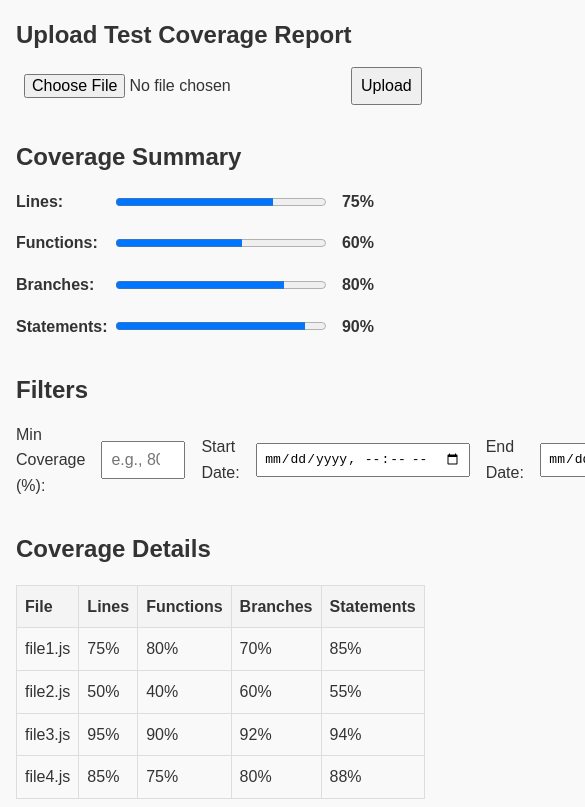
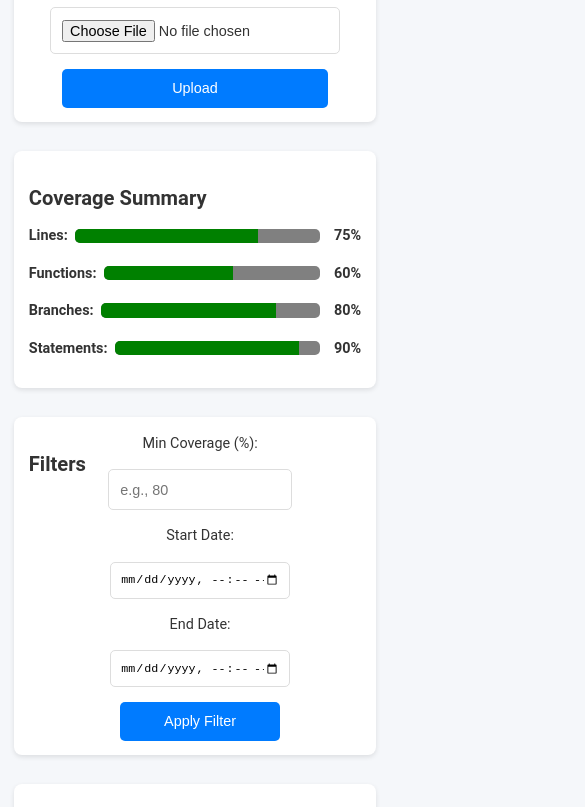
Before and after one commit to xytyfresch/kursach, a plain HTML site: page index.html in a window 390 px wide. Shown: the part 144-951 px from the top of the page, 585 px wide, since content can reach past the window. Drawn offline with Linux system fonts and the light colour scheme.

Commit message:
update design

```diff
--- a/css/styles.css
+++ b/css/styles.css
@@ -1,23 +1,23 @@
 /* Основной стиль */
 body {
-  font-family: Arial, sans-serif;
+  font-family: "Roboto", Arial, sans-serif;
   line-height: 1.6;
   margin: 0;
   padding: 0;
-  background-color: #f9f9f9;
+  background-color: #f5f7fa;
   color: #333;
 }
 
 header {
   background: #333;
   color: #fff;
-  padding: 1em 0;
+  padding: 1em;
   text-align: center;
 }
 
 header h1 {
   margin: 0;
-  font-size: 1.8em;
+  font-size: 2em;
 }
 
 main {
@@ -28,23 +28,41 @@ main {
 
 section {
   margin-bottom: 2em;
+  background: #fff;
+  border-radius: 8px;
+  padding: 1em;
+  box-shadow: 0 2px 5px rgba(0, 0, 0, 0.1);
 }
 
 h2 {
-  font-size: 1.5em;
+  font-size: 1.8em;
   margin-bottom: 0.5em;
 }
 
 form {
   display: flex;
+  flex-wrap: wrap;
   gap: 1em;
   align-items: center;
 }
 
 form input,
 form button {
-  padding: 0.5em;
+  padding: 0.8em;
   font-size: 1em;
+  border: 1px solid #ddd;
+  border-radius: 5px;
+}
+
+form button {
+  background-color: #007bff;
+  color: #fff;
+  cursor: pointer;
+  border: none;
+}
+
+form button:hover {
+  background-color: #0056b3;
 }
 
 table {
@@ -61,7 +79,7 @@ td {
 
 th,
 td {
-  padding: 0.5em;
+  padding: 0.8em;
   text-align: left;
 }
 
@@ -83,12 +101,14 @@ th {
 
 .stats-bar progress {
   flex: 1;
-  margin-right: 1em;
+  height: 1em;
+  border-radius: 5px;
+  overflow: hidden;
 }
 
 .stats-bar span {
   font-weight: bold;
-  color: #333;
+  margin-left: 1em;
 }
 
 /* Подвал */
@@ -101,43 +121,16 @@ footer {
 }
 
 /* Секция фильтров */
-#filters {
-  margin-bottom: 2em;
+#filters-container {
+  display: flex;
+  flex-wrap: wrap;
+  gap: 1em;
 }
 
-#filters form {
-  display: flex;
-  gap: 1em;
-  align-items: center;
-}
-
-#filters input {
-  width: 60px;
-  padding: 0.5em;
-}
-
-#filters button {
-  padding: 0.5em 1em;
-  background-color: #007bff;
-  color: #fff;
-  border: none;
-  cursor: pointer;
-  font-size: 1em;
-  border-radius: 3px;
-}
-
-#filters button:hover {
-  background-color: #0056b3;
-}
-
-#filters input[type="datetime-local"] {
-  padding: 0.5em;
-  font-size: 1em;
-  width: 200px;
-}
-
-#filters label {
-  font-weight: bold;
+#filters-container input,
+#filters-container button {
+  flex: 1;
+  min-width: 150px;
 }
 
 /* Модальное окно */
@@ -161,9 +154,9 @@ footer {
 .modal-content {
   background: #fff;
   padding: 2em;
-  border-radius: 8px;
-  width: 80%;
-  max-width: 600px;
+  border-radius: 10px;
+  width: 90%;
+  max-width: 500px;
   box-shadow: 0 5px 15px rgba(0, 0, 0, 0.3);
   position: relative;
 }
@@ -173,7 +166,6 @@ footer {
   top: 10px;
   right: 15px;
   font-size: 1.5em;
-  font-weight: bold;
   color: #333;
   cursor: pointer;
 }
@@ -182,30 +174,7 @@ footer {
   color: #ff0000;
 }
 
-/* Анимация появления модального окна */
-@keyframes fadeIn {
-  from {
-    opacity: 0;
-    transform: translateY(-20px);
-  }
-  to {
-    opacity: 1;
-    transform: translateY(0);
-  }
-}
-
-@keyframes fadeOut {
-  from {
-    opacity: 1;
-    transform: translateY(0);
-  }
-  to {
-    opacity: 0;
-    transform: translateY(-20px);
-  }
-}
-
-/* Состояние для отображения анимации */
+/* Анимация модального окна */
 .modal.show {
   animation: fadeIn 0.3s ease-out forwards;
 }
@@ -213,3 +182,48 @@ footer {
 .modal.hide {
   animation: fadeOut 0.3s ease-in forwards;
 }
+
+/* Адаптивная верстка */
+@media (max-width: 768px) {
+  body {
+    font-size: 90%;
+  }
+
+  header h1 {
+    font-size: 1.5em;
+  }
+
+  form {
+    flex-direction: column;
+  }
+
+  form input,
+  form button {
+    width: 80%;
+  }
+
+  table th,
+  table td {
+    font-size: 0.9em;
+  }
+
+  .modal-content {
+    padding: 1.5em;
+  }
+}
+
+@media (max-width: 480px) {
+  h2 {
+    font-size: 1.4em;
+  }
+
+  table th,
+  table td {
+    font-size: 0.8em;
+  }
+
+  .stats-bar label {
+    width: auto;
+    margin-right: 0.5em;
+  }
+}
--- a/js/views/ModalView.js
+++ b/js/views/ModalView.js
@@ -1,6 +1,8 @@
 export default class ModalView {
   constructor() {
     this.container = document.getElementById("file-details-modal");
+    this.container.classList.add("modal", "hidden"); // Убедимся, что модальное окно скрыто
+
     this.onClose = null; // Callback для закрытия
   }
 
@@ -40,7 +42,7 @@ export default class ModalView {
 
   close() {
     this.container.classList.remove("show");
-    this.container.classList.add("hide");
+    this.container.classList.add("hidden", "hide");
 
     this.container.addEventListener(
       "animationend",
```
